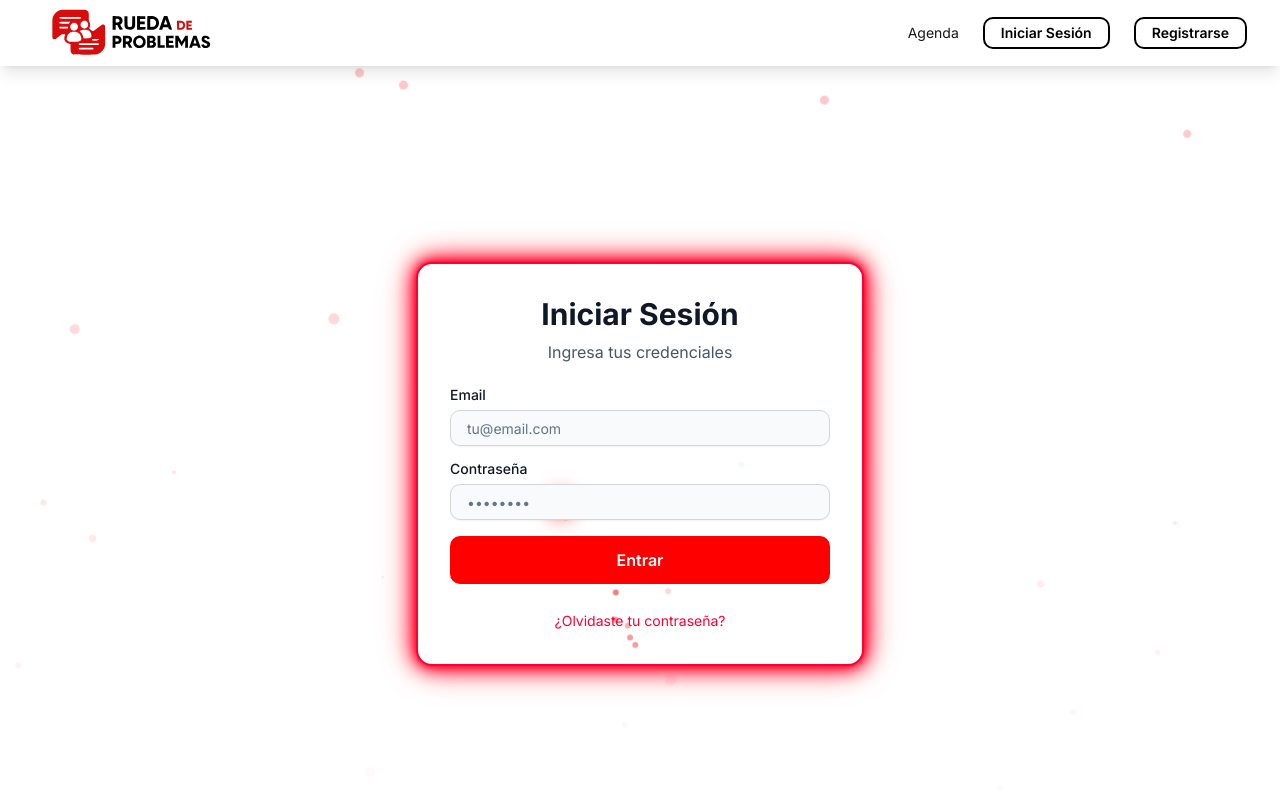
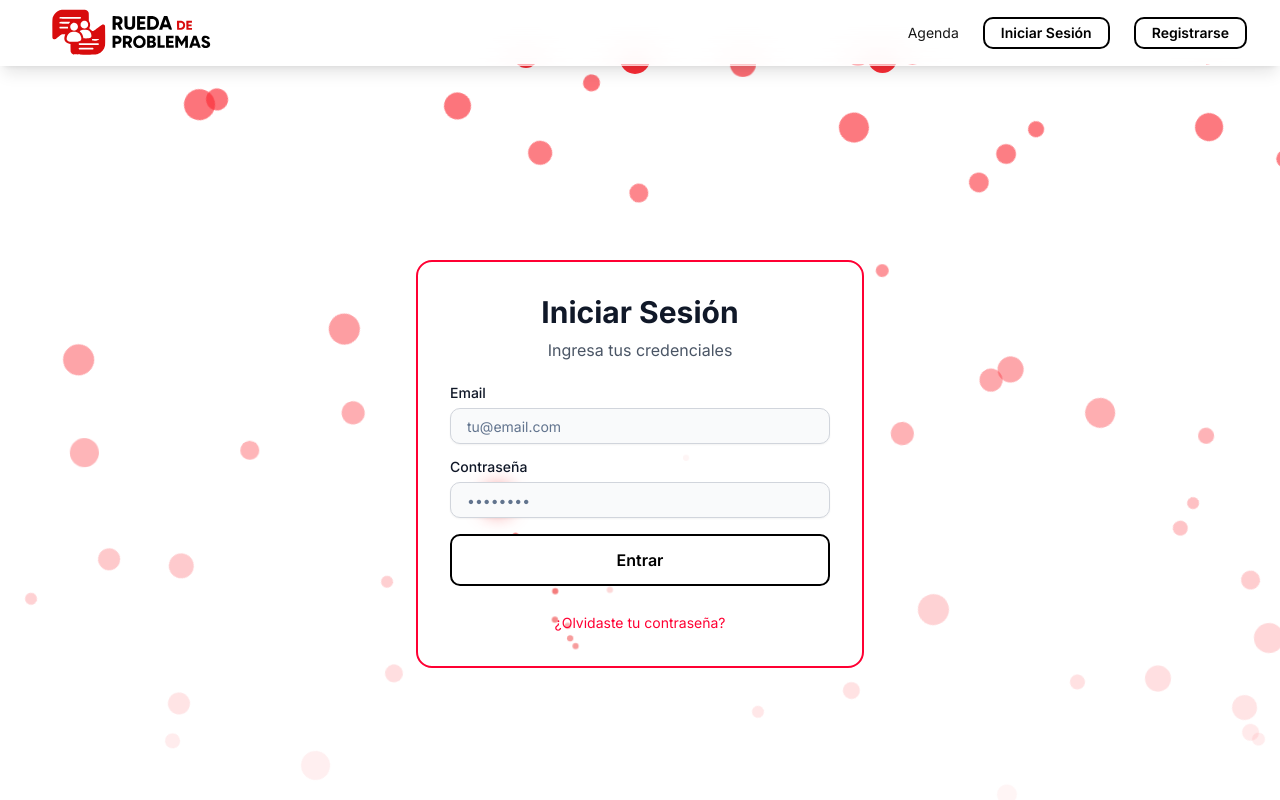
Before and after one commit to GzarateL/RuedadeProblemas, a Next.js app in the folder frontend/: page /login in a window 1280 px wide. Shown: the top 800 px of the page. Built offline with nearby package versions, Linux system fonts and the light colour scheme.

Commit message:
update colors

```diff
--- a/frontend/src/app/globals.css
+++ b/frontend/src/app/globals.css
@@ -425,3 +425,15 @@
 .card-electric-fill.selected {
   color: white !important;
 }
+
+/* Animación de entrada para tarjetas de login/registro */
+@keyframes fadeInScale {
+  from {
+    opacity: 0;
+    transform: scale(0.95);
+  }
+  to {
+    opacity: 1;
+    transform: scale(1);
+  }
+}
--- a/frontend/src/app/login/page.tsx
+++ b/frontend/src/app/login/page.tsx
@@ -64,23 +64,8 @@ export default function LoginPage() {
       {/* Animación de gotas cayendo */}
       <RainEffect />
 
-      <div className="w-full max-w-md relative z-10">
-        <div className="relative">
-          {/* Borde neón exterior */}
-          <div
-            className="absolute inset-0 rounded-2xl"
-            style={{
-              background: "linear-gradient(45deg, hsl(350 100% 50%), hsl(350 100% 40%))",
-              filter: "blur(2px)",
-              boxShadow: "var(--neon-glow-strong)",
-            }}
-          />
-
-          {/* Tarjeta con animación */}
-          <div
-            className="relative bg-white border-2 border-[#FF0033] rounded-2xl overflow-hidden"
-            style={{ boxShadow: "var(--neon-glow)" }}
-          >
+      <div className="w-full max-w-md relative z-10 animate-[fadeInScale_0.35s_ease-out_forwards] opacity-0">
+        <div className="relative bg-white border-2 border-[#FF0033] rounded-2xl overflow-hidden">
           {/* Canvas abarca toda la tarjeta */}
           <BouncingBall />
 
@@ -142,7 +127,7 @@ export default function LoginPage() {
 
                 <button
                   type="submit"
-                    className="w-full bg-electric text-white font-semibold py-3 rounded-lg transition-all duration-300 hover:bg-white hover:text-electric focus:bg-white focus:text-electric hover:drop-shadow-[0_0_12px_hsl(0,100%,60%)] focus:drop-shadow-[0_0_12px_hsl(0,100%,60%)]"
+                  className="w-full bg-white border-2 border-black text-black font-semibold py-3 rounded-lg transition-colors duration-300 hover:bg-electric hover:border-electric hover:text-white"
                   disabled={isLoading}
                 >
                   {isLoading ? "Ingresando..." : "Entrar"}
@@ -162,6 +147,6 @@ export default function LoginPage() {
         </div>
       </div>
     </div>
-    </div>
+
   );
 }
--- a/frontend/src/app/registro/components/FormularioRegistro.tsx
+++ b/frontend/src/app/registro/components/FormularioRegistro.tsx
@@ -183,23 +183,8 @@ export function FormularioRegistro({ rol, onVolver }: Props) {
       {/* Animación de gotas cayendo */}
       <RainEffect />
 
-      <div className="w-full max-w-3xl relative z-10">
-        <div className="relative">
-          {/* Borde neón exterior */}
-          <div
-            className="absolute inset-0 rounded-2xl"
-            style={{
-              background: "linear-gradient(45deg, hsl(350 100% 50%), hsl(350 100% 40%))",
-              filter: "blur(2px)",
-              boxShadow: "var(--neon-glow-strong)",
-            }}
-          />
-
-          {/* Tarjeta con animación */}
-          <div
-            className="relative bg-white border-2 border-[#FF0033] rounded-2xl overflow-hidden"
-            style={{ boxShadow: "var(--neon-glow)" }}
-          >
+      <div className="w-full max-w-3xl relative z-10 animate-[fadeInScale_0.35s_ease-out_forwards] opacity-0">
+        <div className="relative bg-white border-2 border-[#FF0033] rounded-2xl overflow-hidden">
           {/* Canvas abarca toda la tarjeta */}
           <BouncingBall />
 
@@ -386,7 +371,7 @@ export function FormularioRegistro({ rol, onVolver }: Props) {
 
                 <button
                   type="submit"
-                    className="w-full bg-electric text-white font-semibold py-3 rounded-lg transition-all duration-300 hover:bg-white hover:text-electric focus:bg-white focus:text-electric hover:drop-shadow-[0_0_12px_hsl(0,100%,60%)] focus:drop-shadow-[0_0_12px_hsl(0,100%,60%)]"
+                  className="w-full bg-white border-2 border-black text-black font-semibold py-3 rounded-lg transition-colors duration-300 hover:bg-electric hover:border-electric hover:text-white"
                   disabled={isLoading}
                 >
                   {isLoading ? "Registrando..." : "Crear Cuenta"}
@@ -397,6 +382,5 @@ export function FormularioRegistro({ rol, onVolver }: Props) {
         </div>
       </div>
     </div>
-    </div>
   );
 }
--- a/frontend/src/app/registro/components/SeleccionRol.tsx
+++ b/frontend/src/app/registro/components/SeleccionRol.tsx
@@ -12,23 +12,8 @@ export function SeleccionRol({ onSelectRol }: Props) {
       {/* Animación de gotas cayendo */}
       <RainEffect />
 
-      <div className="w-full max-w-3xl relative z-10">
-        <div className="relative">
-          {/* Borde neón exterior */}
-          <div
-            className="absolute inset-0 rounded-2xl"
-            style={{
-              background: "linear-gradient(45deg, hsl(350 100% 50%), hsl(350 100% 40%))",
-              filter: "blur(2px)",
-              boxShadow: "var(--neon-glow-strong)",
-            }}
-          />
-
-          {/* Tarjeta con animación */}
-          <div
-            className="relative bg-white border-2 border-[#FF0033] rounded-2xl overflow-hidden"
-            style={{ boxShadow: "var(--neon-glow)" }}
-          >
+      <div className="w-full max-w-3xl relative z-10 animate-[fadeInScale_0.35s_ease-out_forwards] opacity-0">
+        <div className="relative bg-white border-2 border-[#FF0033] rounded-2xl overflow-hidden">
             {/* Canvas abarca toda la tarjeta */}
             <BouncingBall />
 
@@ -56,7 +41,7 @@ export function SeleccionRol({ onSelectRol }: Props) {
                       Conecta desafíos reales de organizaciones y coordina soluciones colaborativas junto a la comunidad Hélice UNSA.
                     </p>
                     <button
-                      className="w-full bg-electric text-white font-semibold py-3 rounded-lg opacity-0 transition-all duration-200 ease-out group-hover:-translate-y-0.5 group-hover:opacity-100 group-hover:delay-200 group-focus-within:-translate-y-0.5 group-focus-within:opacity-100 pointer-events-none group-hover:pointer-events-auto group-focus-within:pointer-events-auto hover:bg-white hover:text-electric focus:bg-white focus:text-electric hover:drop-shadow-[0_0_12px_hsl(0,100%,60%)] focus:drop-shadow-[0_0_12px_hsl(0,100%,60%)]"
+                      className="w-full bg-white border-2 border-black text-black font-semibold py-3 rounded-lg opacity-0 transition-all duration-200 ease-out group-hover:-translate-y-0.5 group-hover:opacity-100 group-hover:delay-200 group-focus-within:-translate-y-0.5 group-focus-within:opacity-100 pointer-events-none group-hover:pointer-events-auto group-focus-within:pointer-events-auto hover:bg-electric hover:border-electric hover:text-white"
                     >
                       Seleccionar
                     </button>
@@ -78,7 +63,7 @@ export function SeleccionRol({ onSelectRol }: Props) {
                       Participa con equipos académicos, comparte capacidades y acompaña la resolución de desafíos con instituciones aliadas.
                     </p>
                     <button
-                      className="w-full bg-electric text-white font-semibold py-3 rounded-lg opacity-0 transition-all duration-200 ease-out group-hover:-translate-y-0.5 group-hover:opacity-100 group-hover:delay-200 group-focus-within:-translate-y-0.5 group-focus-within:opacity-100 pointer-events-none group-hover:pointer-events-auto group-focus-within:pointer-events-auto hover:bg-white hover:text-electric focus:bg-white focus:text-electric hover:drop-shadow-[0_0_12px_hsl(0,100%,60%)] focus:drop-shadow-[0_0_12px_hsl(0,100%,60%)]"
+                      className="w-full bg-white border-2 border-black text-black font-semibold py-3 rounded-lg opacity-0 transition-all duration-200 ease-out group-hover:-translate-y-0.5 group-hover:opacity-100 group-hover:delay-200 group-focus-within:-translate-y-0.5 group-focus-within:opacity-100 pointer-events-none group-hover:pointer-events-auto group-focus-within:pointer-events-auto hover:bg-electric hover:border-electric hover:text-white"
                     >
                       Seleccionar
                     </button>
@@ -89,6 +74,5 @@ export function SeleccionRol({ onSelectRol }: Props) {
           </div>
         </div>
       </div>
-    </div>
   );
 }
--- a/frontend/src/components/RainDrop.tsx
+++ b/frontend/src/components/RainDrop.tsx
@@ -4,18 +4,17 @@ import { useEffect, useState } from "react";
 
 // Genera estilos aleatorios para cada gota
 const createRaindropStyle = (): React.CSSProperties => {
-  const size = Math.random() * 8 + 3; // 3-11px (más pequeñas)
+  const size = Math.random() * 20 + 12; // 12-32px (gotas más grandes)
   const left = Math.random() * 100; // 0-100% horizontal
   const duration = Math.random() * 4 + 3; // 3-7 segundos (más lentas)
   const delay = Math.random() * 3; // 0-3s delay
-  const opacity = Math.random() * 0.15 + 0.05; // 0.05-0.2 opacidad (más sutiles)
 
   return {
     width: `${size}px`,
     height: `${size}px`,
     left: `${left}%`,
     top: "-20px",
-    opacity,
+    opacity: 1, // Sin transparencia
     animation: `fall ${duration}s linear ${delay}s infinite`,
   };
 };
@@ -24,7 +23,7 @@ const createRaindropStyle = (): React.CSSProperties => {
 const RainDrop = ({ style }: { style: React.CSSProperties }) => {
   return (
     <div
-      className="absolute bg-red-500/40 rounded-full animate-fall pointer-events-none"
+      className="absolute bg-red-500 rounded-full animate-fall pointer-events-none"
       style={style}
     />
   );
@@ -35,18 +34,18 @@ export function RainEffect() {
   const [raindrops, setRaindrops] = useState<React.CSSProperties[]>([]);
 
   useEffect(() => {
-    // Crear 20 gotas iniciales (menos cantidad)
-    const initialDrops = Array.from({ length: 20 }, () => createRaindropStyle());
+    // Crear 50 gotas iniciales (más cantidad)
+    const initialDrops = Array.from({ length: 50 }, () => createRaindropStyle());
     setRaindrops(initialDrops);
 
-    // Crear nuevas gotas cada 800ms (menos frecuentes)
+    // Crear nuevas gotas cada 400ms (más frecuentes)
     const interval = setInterval(() => {
       setRaindrops((prev) => {
-        // Limitar a 40 gotas máximo para performance
-        const filtered = prev.length > 40 ? prev.slice(-30) : prev;
+        // Limitar a 80 gotas máximo para performance
+        const filtered = prev.length > 80 ? prev.slice(-60) : prev;
         return [...filtered, createRaindropStyle()];
       });
-    }, 800);
+    }, 400);
 
     return () => clearInterval(interval);
   }, []);
```
Also changed, not shown: frontend/src/app/page.tsx (line endings or trailing spaces). Lines whose indentation alone changed are shown as unchanged.
